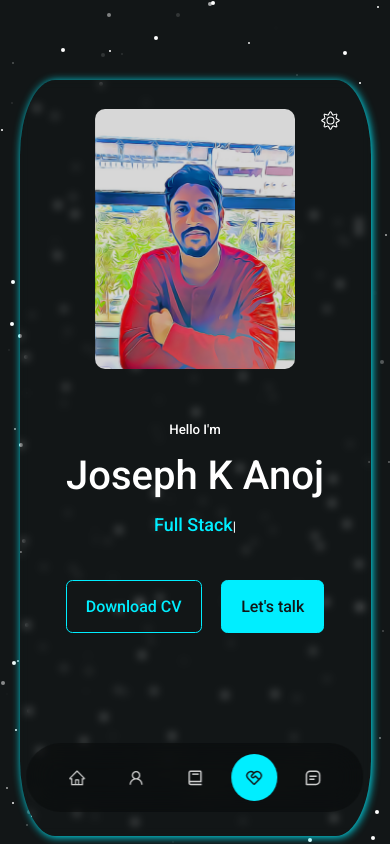
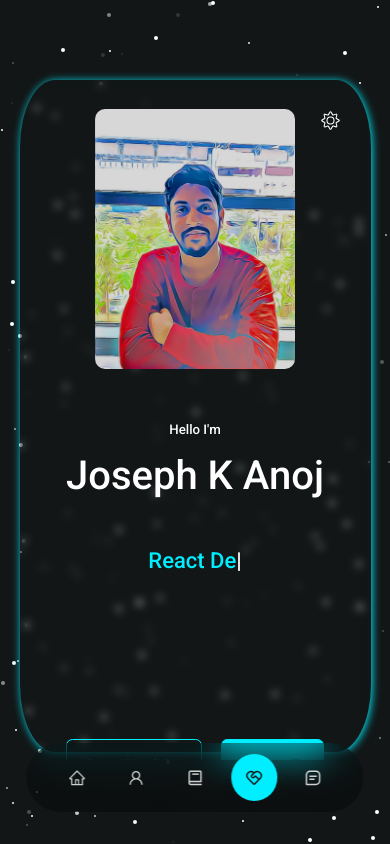
Before and after one commit to JosuK22/Portfolio, a React (Create React App) app: page / in a window 390 px wide. Shown: the top 844 px of the page. Built offline with nearby package versions, Linux system fonts and the light colour scheme.

Commit message:
Modified data folder

```diff
--- a/src/components/header/HeaderContainer/Header.jsx
+++ b/src/components/header/HeaderContainer/Header.jsx
@@ -5,12 +5,20 @@ import './header.css';
 import Card from '../HeaderCard/Card';
 import { CiSun } from 'react-icons/ci';
 import { WiMoonAltWaningCrescent4 } from 'react-icons/wi';
-import { headerData } from '../../../data/headerData';
+import { headerData } from '../../../data/Header/headerData';
+import { jobRoles } from '../../../data/Header/roles';
 
 const TypedText = () => {
   useEffect(() => {
+    const strings = [
+      `${jobRoles.role_1}`,
+      `${jobRoles.role_2}`,
+      `${jobRoles.role_3}`,
+      `${jobRoles.role_4}`,
+      `${jobRoles.role_5}`
+    ]
     const typed = new Typed('#typed-text', {
-      strings: ['Frontend Developer', 'Full Stack Developer', 'Software Developer', 'Gamer'],
+      strings : strings,
       typeSpeed: 100,
       backSpeed: 100,
       backDelay: 1000,
@@ -47,14 +55,17 @@ const Header = ({ toggleButton, isToggled }) => {
         </div>
 
         <div className="text__content">
-          <h5>{headerData.title}</h5>
+          <h5>Hello I'm</h5>
           <h1>
             <span id="n1">{headerData.firstname}</span> <span id="n2">{headerData.middlename}</span> <span id="n3">{headerData.lastname}</span>
           </h1>
-          <h5>
+          <h5 id='typer'>
             <TypedText />
           </h5>
-          <HeaderButtons />
+          <div className='buttons'>
+            <HeaderButtons />
+          </div>
+
         </div>
       </div>
     </header>
--- a/src/components/header/HeaderContainer/header.css
+++ b/src/components/header/HeaderContainer/header.css
@@ -65,6 +65,10 @@ fill: var(--color-primary);
 #typed-text{
   font-size: 18px;
 }
+.typed-cursor{
+  font-size: 20px;
+}
+
 /* ----------------------Card------------------------- */
 .card__container{
   display: flex;
@@ -156,6 +160,7 @@ fill: var(--color-primary);
   margin-top: 2.5rem;
 }
 
+
 @media screen and (max-width: 1024px){
   header {
     height: 80vh;
@@ -168,12 +173,13 @@ fill: var(--color-primary);
 
 @media screen and (max-width: 600px){
   header {
-    height: 100vh;
+    height: 90vh;
   }
 
   .card__container{
     margin-top: 2px;
   }
+
 
   .toggle-button{
     width: 30px;
@@ -182,5 +188,16 @@ fill: var(--color-primary);
   .icon-container{
     width: 25px;
   }
-
+  #typer{
+    margin-top: 2rem;
+  }
+  #typed-text{
+    font-size: 22px;
+  }
+  .typed-cursor{
+    font-size: 22px;
+  }
+  .buttons{
+    margin-top: 10rem;
+  }
 }
--- a/src/data/headerData.js
+++ b/src/data/Header/headerData.js
@@ -1,5 +1,4 @@
 export const headerData ={
-    title : "Hello I'm",
     firstname: "Joseph",
     middlename: "K",
     lastname:"Anoj"
--- /dev/null
+++ b/src/data/Header/roles.js
@@ -0,0 +1,7 @@
+export const jobRoles ={
+    role_1: "Frontend Developer",
+    role_2: "React Developer",
+    role_3: "Fullstack Developer",
+    role_4 : "Software Developer",
+    role_5 : "Gamer"
+}
```
